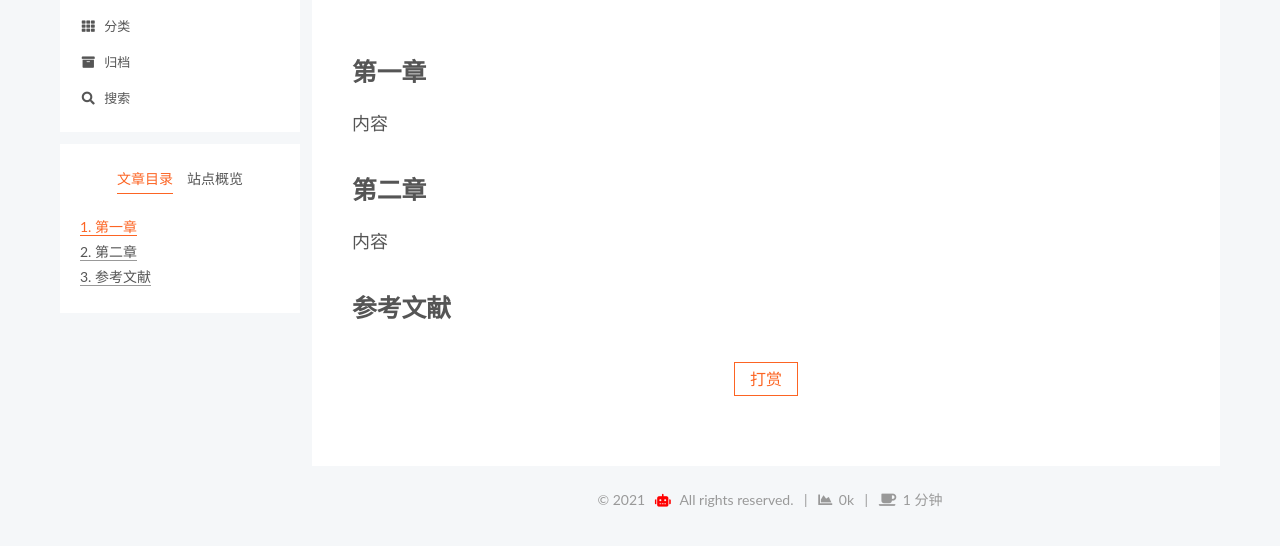
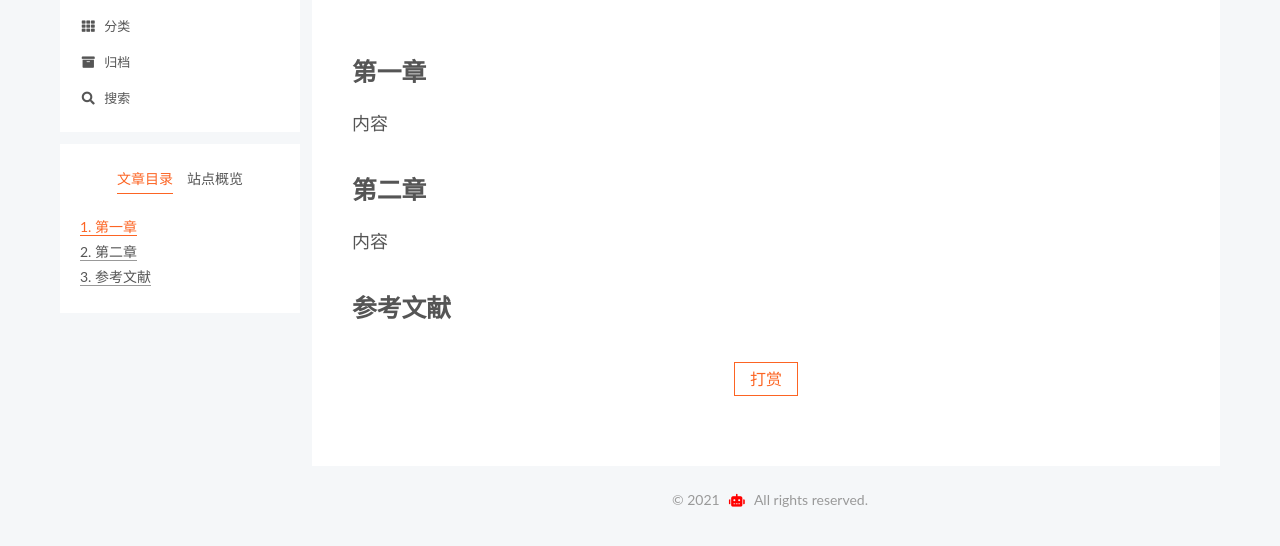
Before and after one commit to zhanghengsjtu/zhanghengsjtu.github.io, a plain HTML site: page 2021/07/17/我的第一篇博客/index.html in a window 1280 px wide. Shown: the part 198-744 px from the top of the page. Drawn offline with Linux system fonts and the light colour scheme.

Commit message:
Site updated: 2021-07-17 18:05:50

```diff
--- a/2021/07/17/我的第一篇博客/index.html
+++ b/2021/07/17/我的第一篇博客/index.html
@@ -391,16 +391,6 @@
     <i class="fa fa-robot"></i>
   </span>
   <span class="author" itemprop="copyrightHolder">All rights reserved.</span>
-    <span class="post-meta-divider">|</span>
-    <span class="post-meta-item-icon">
-      <i class="fa fa-chart-area"></i>
-    </span>
-    <span title="站点总字数">0k</span>
-    <span class="post-meta-divider">|</span>
-    <span class="post-meta-item-icon">
-      <i class="fa fa-coffee"></i>
-    </span>
-    <span title="站点阅读时长">1 分钟</span>
 </div>
 
 
--- a/css/main.css
+++ b/css/main.css
@@ -1175,7 +1175,7 @@ pre .javascript .function {
 }
 .links-of-author a::before,
 .links-of-author span.exturl::before {
-  background: #598bf5;
+  background: #ff3be7;
   border-radius: 50%;
   content: ' ';
   display: inline-block;
```
Also changed, not shown: about/index.html (+0 -10 lines), archives/2021/07/index.html (+0 -10 lines), archives/2021/index.html (+0 -10 lines), archives/index.html (+0 -10 lines), categories/index.html (+0 -10 lines), index.html (+0 -10 lines), tags/index.html (+0 -10 lines).
